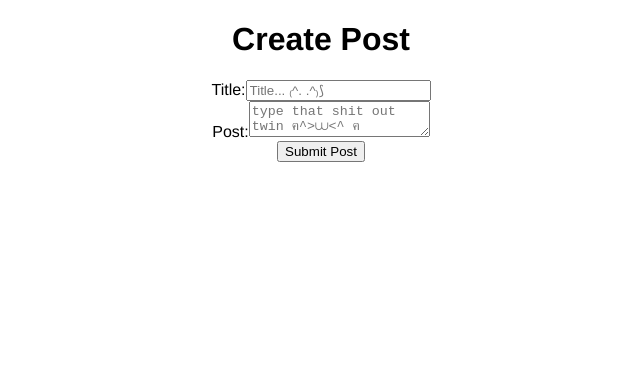
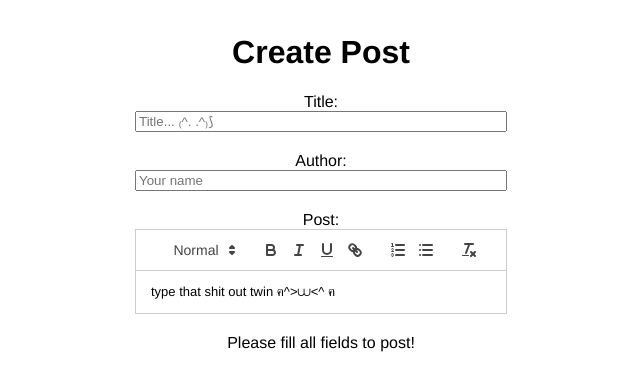
Before and after one commit to dawatucla/DAW, a React (Create React App) app: page /admin/createpost in a window 1280 px wide. Shown: the top 388 px of the page, without its empty margins (319-959 px from the left). Built offline with nearby package versions, Linux system fonts and the light colour scheme; no server answers; sample sign-in values are in the browser's storage.

Commit message:
Admin blog rich text editing

```diff
--- a/package.json
+++ b/package.json
@@ -8,6 +8,7 @@
     "@testing-library/react": "^16.3.0",
     "@testing-library/user-event": "^13.5.0",
     "firebase": "^12.9.0",
+    "quill": "^2.0.3",
     "react": "^19.2.0",
     "react-dom": "^19.2.0",
     "react-router-dom": "^7.9.5",
--- a/src/App.js
+++ b/src/App.js
@@ -12,6 +12,7 @@ import Blog from "./pages/Blog";
 import Admin from "./pages/Admin"; // login
 import AdminDashboard from "./pages/AdminPages/Dashboard";
 import CreatePost from "./pages/AdminPages/CreatePost";
+import ManagePosts from "./pages/AdminPages/ManagePosts";
 import UploadToGallery from "./pages/AdminPages/UploadToGallery";
 
 import RequireAdmin from "./components/RequireAdmin";
@@ -48,6 +49,14 @@ function App() {
           }
         />
         <Route
+          path="/admin/manageposts"
+          element={
+            <RequireAdmin>
+              <ManagePosts />
+            </RequireAdmin>
+          }
+        />
+        <Route
           path="/admin/uploadtogallery"
           element={
             <RequireAdmin>
--- /dev/null
+++ b/src/components/Editor.js
@@ -0,0 +1,57 @@
+import React, { forwardRef, useEffect, useLayoutEffect, useRef } from 'react';
+import Quill from 'quill';
+import 'quill/dist/quill.snow.css';
+
+// Editor is an uncontrolled React component
+const Editor = forwardRef(
+  ({ readOnly, defaultValue, onTextChange, onSelectionChange }, ref) => {
+    const containerRef = useRef(null);
+    const defaultValueRef = useRef(defaultValue);
+    const onTextChangeRef = useRef(onTextChange);
+    const onSelectionChangeRef = useRef(onSelectionChange);
+
+    useLayoutEffect(() => {
+      onTextChangeRef.current = onTextChange;
+      onSelectionChangeRef.current = onSelectionChange;
+    });
+
+    useEffect(() => {
+      ref.current?.enable(!readOnly);
+    }, [ref, readOnly]);
+
+    useEffect(() => {
+      const container = containerRef.current;
+      const editorContainer = container.appendChild(
+        container.ownerDocument.createElement('div'),
+      );
+      const quill = new Quill(editorContainer, {
+        theme: 'snow',
+      });
+
+      ref.current = quill;
+
+      if (defaultValueRef.current) {
+        quill.setContents(defaultValueRef.current);
+      }
+
+      quill.on(Quill.events.TEXT_CHANGE, (...args) => {
+        onTextChangeRef.current?.(...args);
+      });
+
+      quill.on(Quill.events.SELECTION_CHANGE, (...args) => {
+        onSelectionChangeRef.current?.(...args);
+      });
+
+      return () => {
+        ref.current = null;
+        container.innerHTML = '';
+      };
+    }, [ref]);
+
+    return <div ref={containerRef}></div>;
+  },
+);
+
+Editor.displayName = 'Editor';
+
+export default Editor;
--- /dev/null
+++ b/src/pages/AdminPages/Admin.css
@@ -0,0 +1,12 @@
+.inputGroup {
+    display: flex;
+    flex-direction: column;
+    margin-bottom: 20px;
+}
+
+.createPostPage{
+    min-height: 100vh;
+    padding: 1vw;
+    display: flex;
+    justify-content: center;
+}
--- a/src/pages/AdminPages/CreatePost.js
+++ b/src/pages/AdminPages/CreatePost.js
@@ -1,14 +1,19 @@
-import React, {useState, useEffect} from 'react';
+import React, {useState, useEffect, useRef} from 'react';
 import { addDoc, collection } from 'firebase/firestore';
 import { db, auth, storage } from "../../firebase-config";
 import { useNavigate } from 'react-router-dom';
 import { getDownloadURL, ref, uploadBytes } from 'firebase/storage';
 import { v4 } from 'uuid';
+import Quill from 'quill';
+import Editor from '../../components/Editor';
+import "./Admin.css";
+
+const Delta = Quill.import('delta');
 
 function CreatePost({isAuth}){
 
     const [ title, setTitle ] = useState("");
-    const [ postText, setPostText ] = useState("");
+    const [ author, setAuthor ] = useState("");
     // const [ fileUpload, setFileUpload ] = useState(null);
     // const [ hasAudio, setHasAudio ] = useState(false);
     // const [ filev4, setFilev4 ] = useState("");
@@ -16,16 +21,22 @@ function CreatePost({isAuth}){
     const postCollectionRef = collection(db, "posts");
     let navigate = useNavigate();
 
+    const [lastChange, setLastChange] = useState();
+    const [range, setRange] = useState();
+    const quillRef = useRef();
+
     const createPost = async () => {
+        const content = quillRef.current.getContents();
         await addDoc(postCollectionRef,
             {
                 title,
-                postText,
-                author: {name: "Admin", id: 0 },
+                content: content.ops,  // Store just the ops array
+                author: {name: author, id: 0 },
+                datePublished: new Date(),
                 // hasAudio,
                 // audioURL,
             });
-            navigate("/");
+            navigate("/admin/dashboard");
     };
 
 
@@ -66,19 +77,33 @@ function CreatePost({isAuth}){
                     />
                 </div>
                 <div className="inputGroup">
+                    <label>Author:</label>
+                    <input
+                    placeholder="Your name"
+                    onChange={(event) => {
+                        setAuthor(event.target.value);
+                    }}
+                    />
+                </div>
+                <div className="inputGroup">
                     <label>Post:</label>
-                    <textarea
-                    placeholder="type that shit out twin ฅ^>⩊<^ ฅ"
-                    onChange={(event) => {
-                        setPostText(event.target.value);
-                    }}
+                    <Editor
+                        ref={quillRef}
+                        defaultValue={new Delta()
+                            .insert("type that shit out twin ฅ^>⩊<^ ฅ")
+                            .insert('\n')
+                        }
+                        onSelectionChange={setRange}
+                        onTextChange={setLastChange}
                     />
                 </div>
                 {/* <div className="fileUpload">
                     <input type="file" onChange={(event) =>{setFileUpload(event.target.files[0])}} />
                     <button onClick={uploadFile} >Upload Audio</button>
                 </div> */}
-                <button onClick={createPost}>Submit Post</button>
+                {title.length !== 0 && author.length !== 0 ? (
+                    <button onClick={createPost}>Submit Post</button>
+                ) : <p>Please fill all fields to post!</p>}
             </div>
         </div>
     );
--- a/src/pages/AdminPages/Dashboard.js
+++ b/src/pages/AdminPages/Dashboard.js
@@ -11,10 +11,15 @@ function Dashboard() {
           <button>Create Post</button>
         </Link>
 
+        <Link to="/admin/manageposts">
+          <button>Manage Posts</button>
+        </Link>
+
         <Link to="/admin/uploadtogallery">
           <button>Upload to Gallery</button>
         </Link>
       </div>
+
     </div>
   );
 }
--- /dev/null
+++ b/src/pages/AdminPages/ManagePosts.js
@@ -0,0 +1,55 @@
+import { db, auth } from "../../firebase-config"
+import { getDocs, collection, deleteDoc, doc } from 'firebase/firestore'
+import { useEffect, useState } from "react";
+
+function ManagePosts({isAuth}){
+    const [postList, setPostList] = useState([]);
+    const postsCollectionRef = collection(db, "posts");
+
+
+
+    const deletePost = async (id) => {
+        const postDoc = doc(db, "posts", id);
+        await deleteDoc(postDoc);
+        getPosts();
+    }
+
+    const getPosts = async () => {
+        const data = await getDocs(postsCollectionRef);
+        setPostList(
+            data.docs.map((doc) => {
+                const postData = doc.data();
+                return {
+                    ...postData,
+                    id: doc.id,
+                    datePublished: postData.datePublished
+                        ? new Date(postData.datePublished.seconds * 1000)
+                        : null,
+                };
+            })
+        );
+    };
+
+    useEffect(() => {
+        getPosts();
+    }, []);
+
+    return (
+        <div style={{ padding: "20px" }}>
+            <h1>Manage Posts</h1>
+            <div className="postList">
+                {postList.map((post) => (
+                    <div key={post.id} style={{border: "1px solid black", marginBottom: "10px", padding: "10px", borderRadius: "5px"}}>
+                        <h2>{post.title}</h2>
+                        <p>{post.author.name}</p>
+                        <p>{post.datePublished ? post.datePublished.toDateString() : "No date"}</p>
+                        <button onClick={() => deletePost(post.id)}>Delete Post</button>
+                        <button>Edit Post</button>
+                    </div>
+                ))}
+            </div>
+        </div>
+    );
+}
+
+export default ManagePosts;
--- a/src/pages/Blog.js
+++ b/src/pages/Blog.js
@@ -8,12 +8,6 @@ import { getDocs, collection, deleteDoc, doc } from 'firebase/firestore'
 function Blog(){
     const [postList, setPostList] = useState([]);
     const postsCollectionRef = collection(db, "posts");
-
-    const deletePost = async (id) => {
-        const postDoc = doc(db, "posts", id);
-        await deleteDoc(postDoc);
-        getPosts();
-    }
 
     const getPosts = async () => {
         const data = await getDocs(postsCollectionRef);
```
Also changed, not shown: 1 other file (tests, documents, lock files or other folders).
